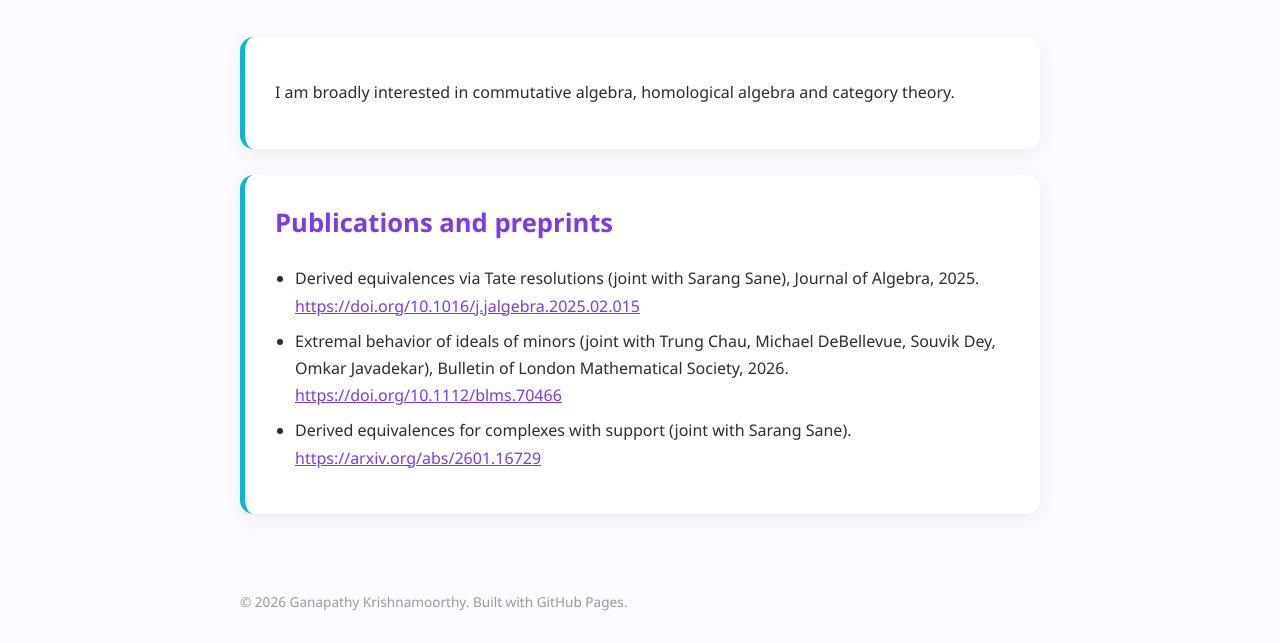
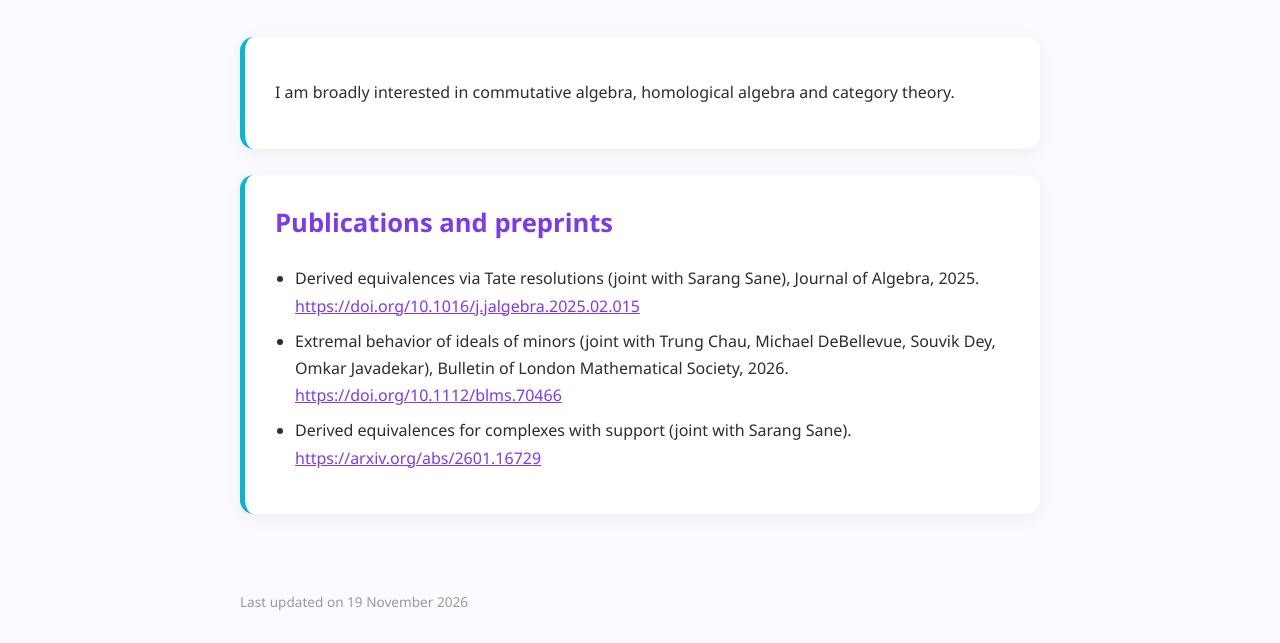
Before and after one commit to gana-kmath/gana-kmath.github.io, a plain HTML site: page research.html in a window 1280 px wide. Shown: the part 189-832 px from the top of the page. Drawn offline with Linux system fonts and the light colour scheme.

Commit message:
Replace footer content with last updated date

```diff
--- a/research.html
+++ b/research.html
@@ -48,9 +48,7 @@
 </main>
 
 
-<footer>
-&copy; 2026 Ganapathy Krishnamoorthy. Built with GitHub Pages.
-</footer>
+<footer>Last updated on 19 November 2026</footer>
 
 
 </body>
```
